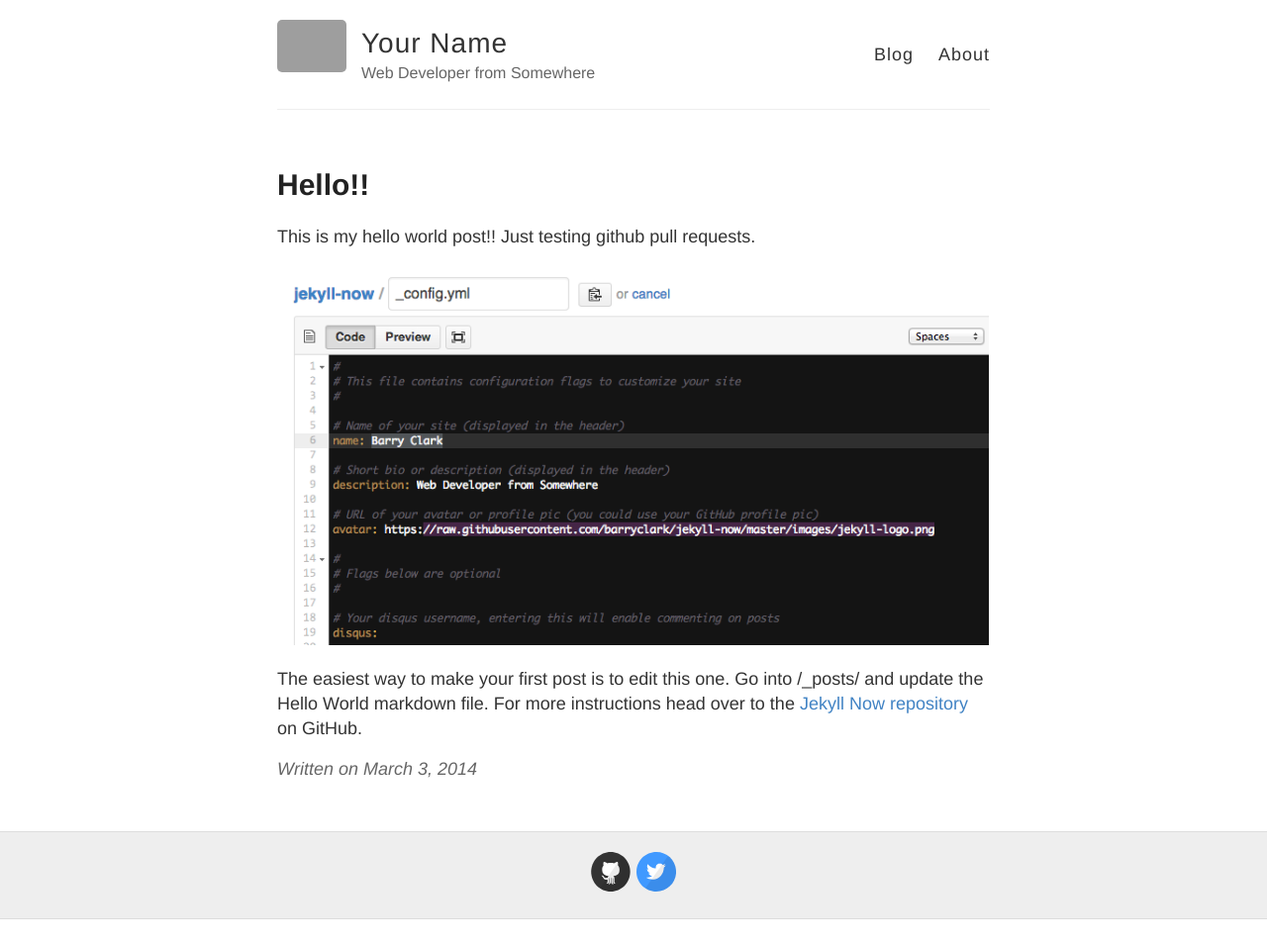
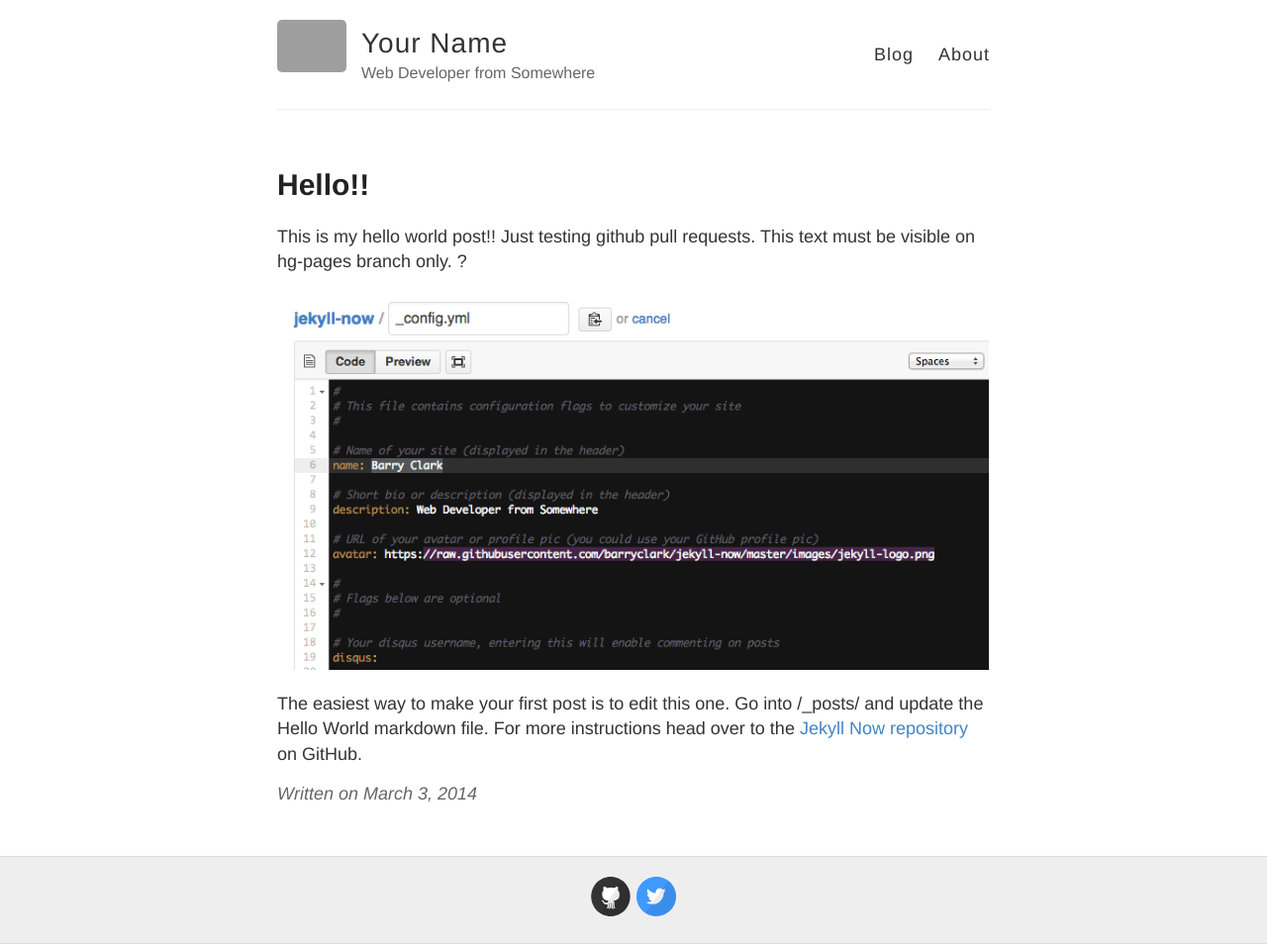
Before and after one commit to yaschikna/yaschikna.github.io, a Jekyll site: the page built from _posts/2014-3-3-Hello-World.md, in a window 1280 px wide. Shown: the whole page at 99% size. Built offline with Jekyll 4.4.1, drawn with Linux system fonts in a browser that asks for light colours; Markdown is read by kramdown in place of the engine named in the settings; before the commit the page ends 929 px from its top, so only the background shows below that; grey boxes are pictures that could not be loaded.

Commit message:
testing hg-pages branch

```diff
--- a/_posts/2014-3-3-Hello-World.md
+++ b/_posts/2014-3-3-Hello-World.md
@@ -4,6 +4,8 @@ title: Hello!!
 ---
 
 This is my hello world post!! Just testing github pull requests.
+This text must be visible on hg-pages branch only. ?
+
 
 ![_config.yml]({{ site.baseurl }}/images/config.png)
 
```
